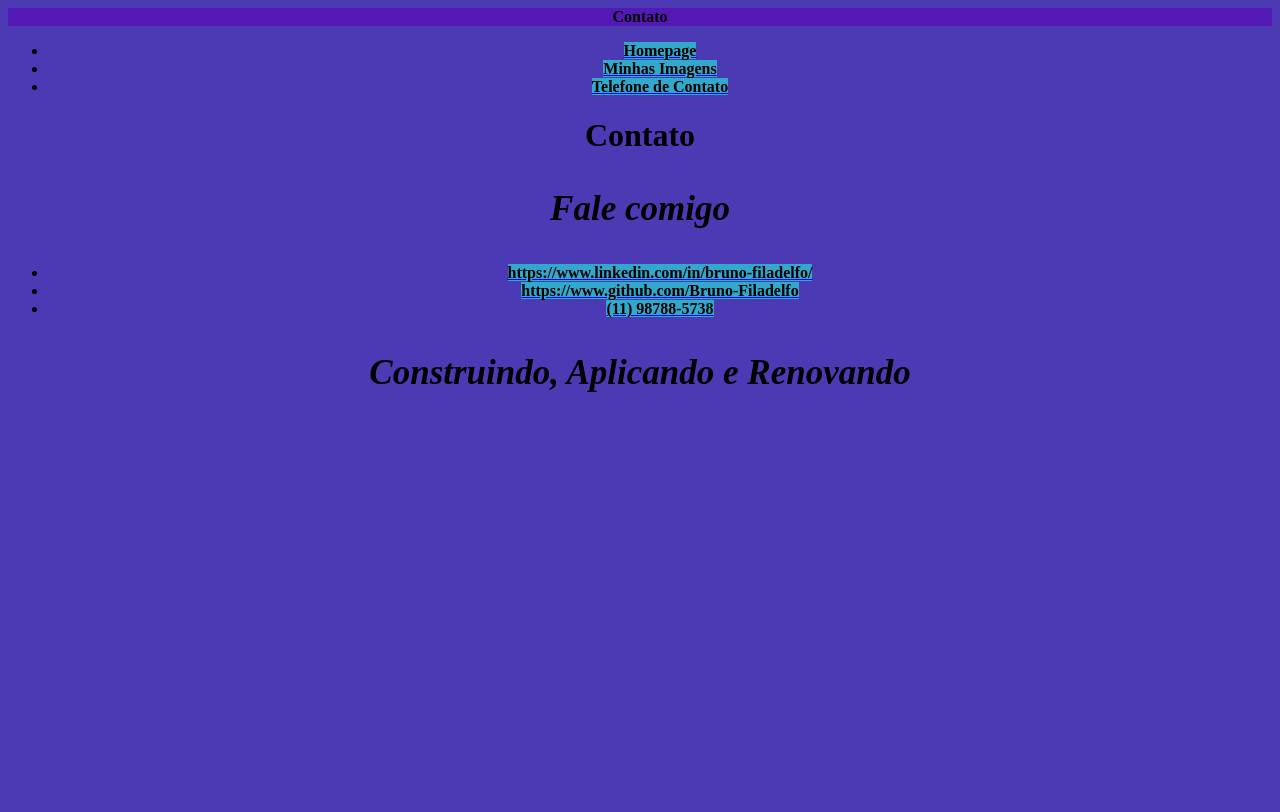
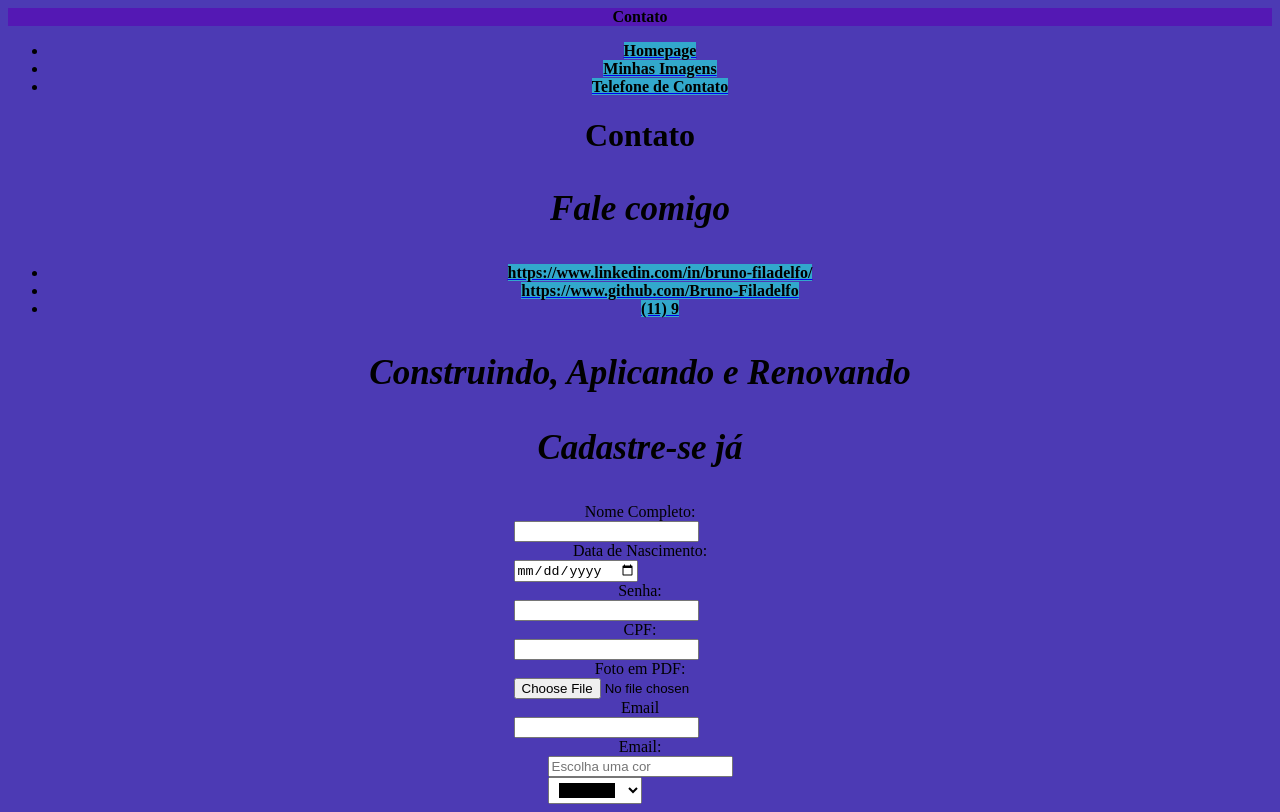
Before and after one commit to Bruno-Filadelfo/Testando-1, a plain HTML site: page contact/contact.html in a window 1280 px wide. Drawn offline with Linux system fonts and the light colour scheme.

Commit message:
acrescentando commit

```diff
--- a/contact/contact.html
+++ b/contact/contact.html
@@ -11,6 +11,7 @@
 
 
     <center><strong>Contato</strong></center>
+
 
 
     <nav>
@@ -40,12 +41,78 @@
             <a href="Github"><strong>https://www.github.com/Bruno-Filadelfo</strong></a>
         </li>
         <li>
-            <a href="tel:11"><strong>(11) 98788-5738</strong></a>
+            <a href="tel:11"><strong>(11) 9</strong></a>
         </li>
 
     </ul>
 
     <p>Construindo, Aplicando e Renovando</p>
 
+    <p>Cadastre-se já</p>
+
+    <div class="viado">
+
+        <form action="">
+
+
+        <div>
+            Nome Completo:
+            <input type="text" value="">
+        </div>
+
+
+        <div>
+            Data de Nascimento:
+        <input type="date">
+        </div>
+
+        <div>
+            Senha:
+        <input id="password" type="password">
+        </div>
+
+        <div>
+            CPF:
+        <input id="number" type="number">
+        </div>
+
+        <div>
+            Foto em PDF:
+        <input id="file" type="file">
+        </div>
+
+        <div>
+            <form action=""></form>
+            <label for="Email">Email</label>
+            <input name="email" type="email">
+            Email:
+        </div>
+
+
+        <div>
+    <input
+
+        type="text"
+        list="dados de cores"
+        placeholder="Escolha uma cor"/>
+        <datalist id="dados de cores">
+
+
+        <option>orange</option>
+        <option>yellow</option>
+        <option>green</option>
+        <option>red</option>
+        <option>blue</option>
+
+        </datalist>
+
+        <input type="color" list="dados de cores"/>
+
+    </div>
+
+    </form>
+
+    </div>
+
 </body>
 </html>
--- a/contact/cores.css
+++ b/contact/cores.css
@@ -21,3 +21,15 @@ p {
     font-style: oblique;
     font-size: 35px;
 }
+
+.viado {
+    display: flex;
+    align-items: center;
+    justify-content: flex-start;
+    flex-direction: column;
+}
+
+input {
+    display: block;
+
+}
```
